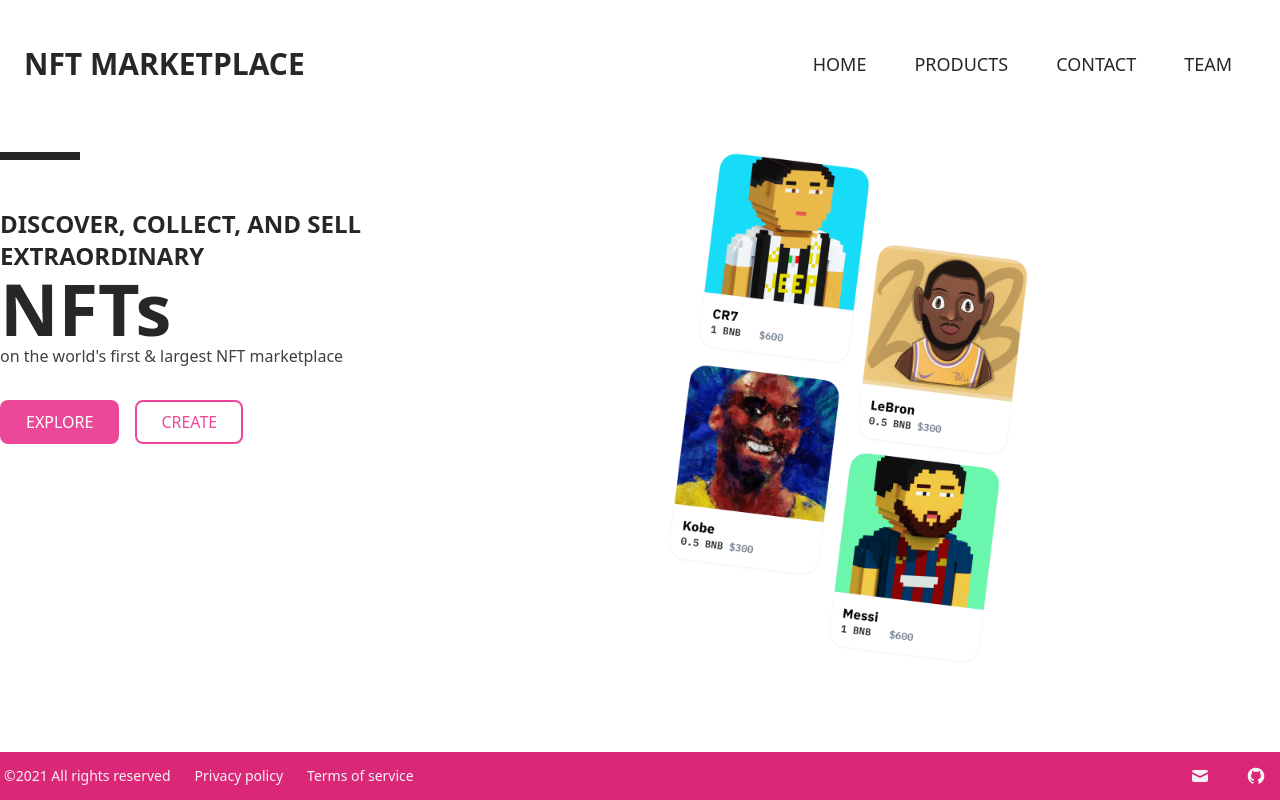
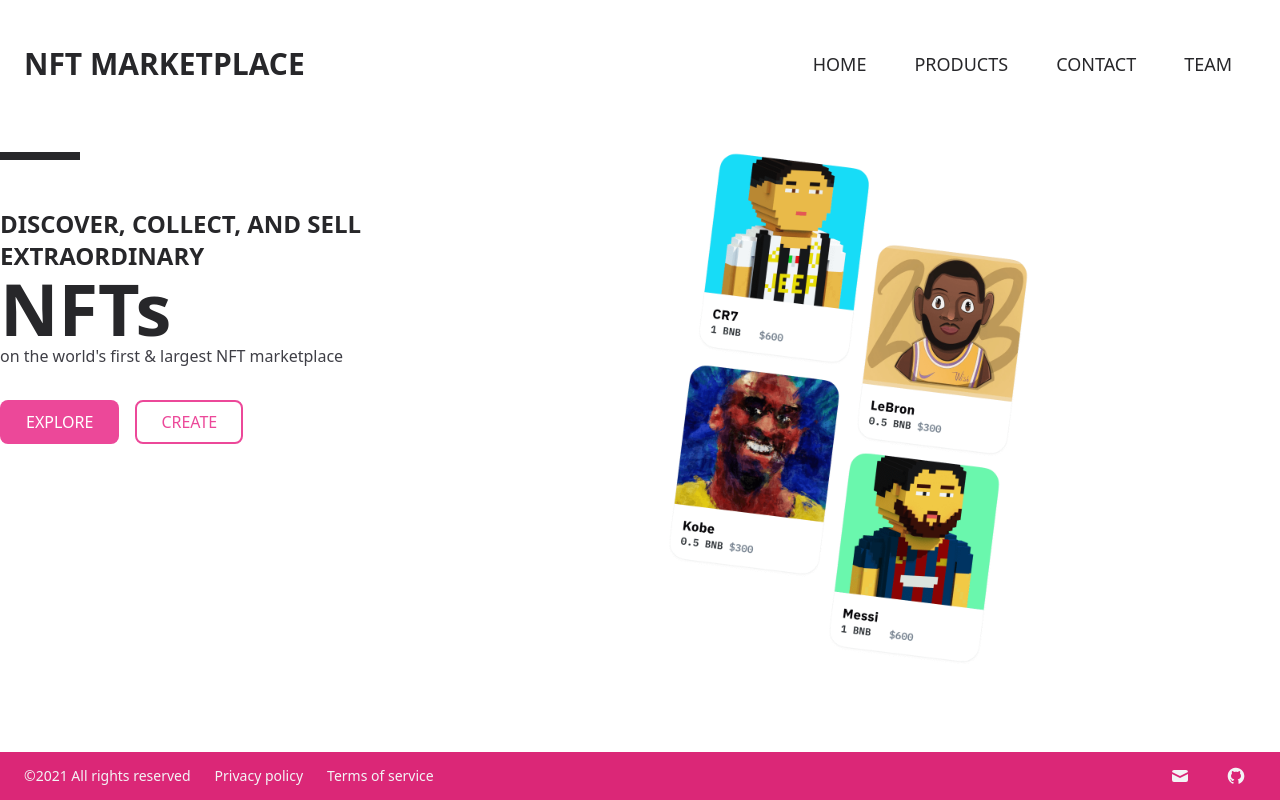
Before and after one commit to singhdivjeet/NFT-Marketplace, a React (Create React App) app: page / in a window 1280 px wide. Built offline with nearby package versions, Linux system fonts and the light colour scheme.

Commit message:
minor UI fixes

```diff
--- a/src/components/Footer.jsx
+++ b/src/components/Footer.jsx
@@ -1,7 +1,7 @@
 function Footer() {
 	return (
 		<footer className="bg-pink-600 text-coolGray-100 fixed w-full bottom-0 z-10">
-			<div class="grid justify-center p-1 lg:justify-between">
+			<div class="grid justify-center px-6 p-1 lg:justify-between">
 				<div class="flex flex-col self-center text-sm text-center md:block lg:col-start-1 md:space-x-6">
 					<span>©2021 All rights reserved</span>
 					<a href="#">
```
